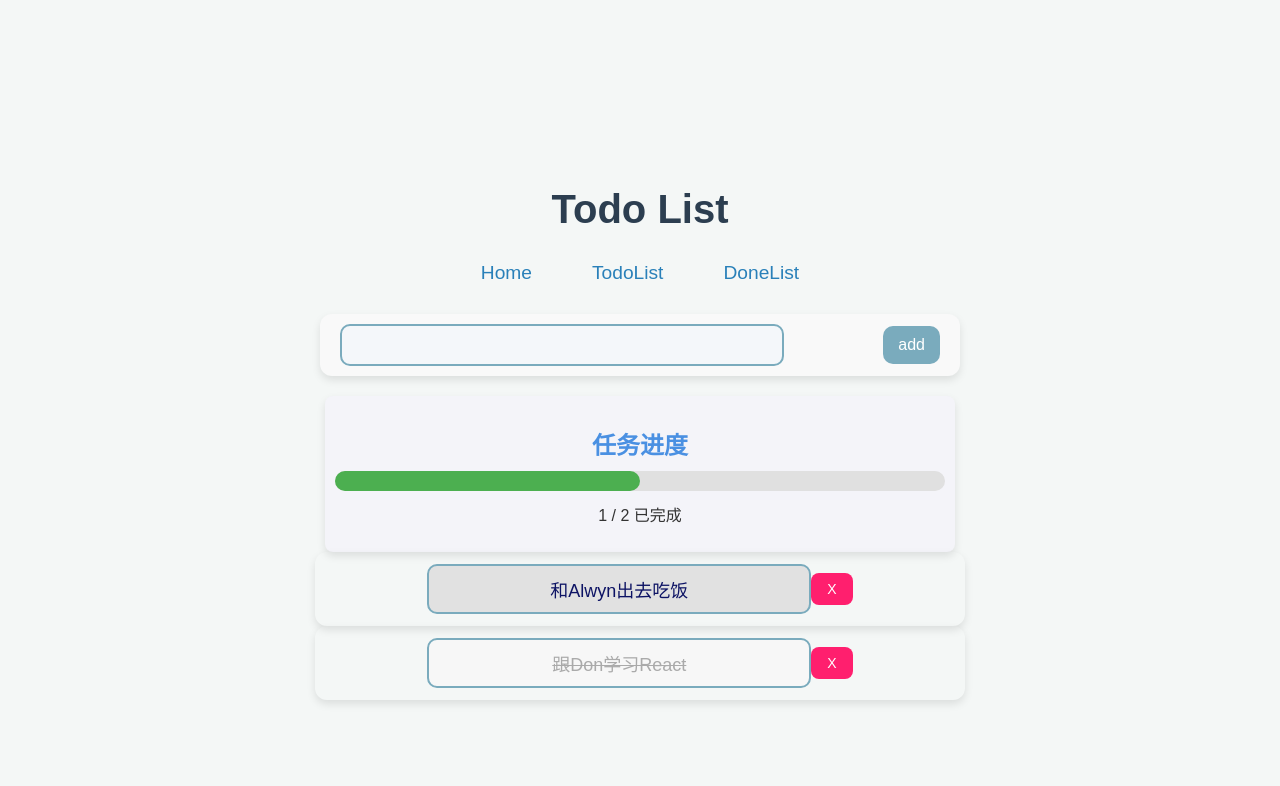
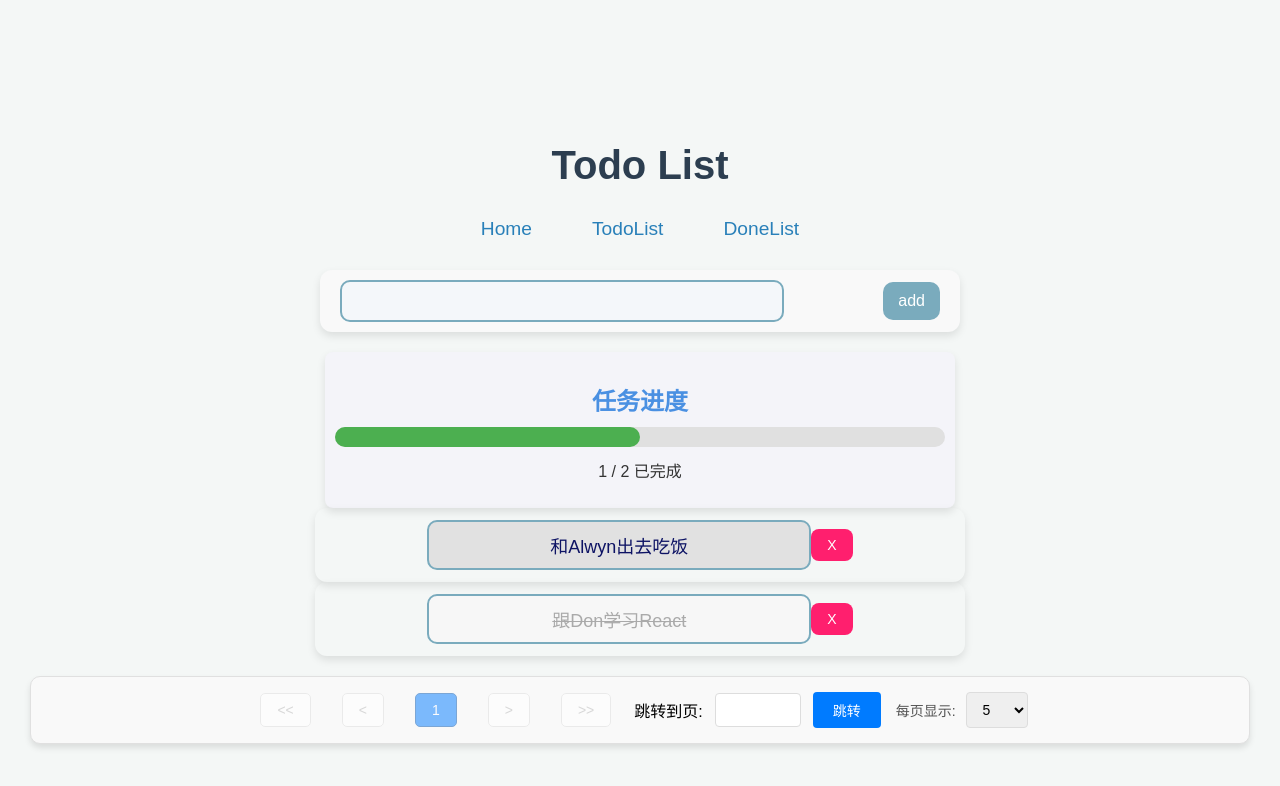
Before and after one commit to zaneshen314/day9-react-todolist-starter, a React (Create React App) app: page /todo-list in a window 1280 px wide. Shown: the top 786 px of the page. Built offline with nearby package versions, Linux system fonts and the light colour scheme; no server answers.

Commit message:
[todo]feat,add Pagination

```diff
--- a/src/components/TodoGroup.jsx
+++ b/src/components/TodoGroup.jsx
@@ -1,16 +1,40 @@
-import { useContext } from "react";
-import TodoItem from "./TodoItem";
-import {TodoContext} from "../App";
+import React, { useState, useContext } from 'react';
+import { TodoContext } from '../App';
+import TodoItem from './TodoItem';
+import Pagination from '../utils/Pagination';
 
 const TodoGroup = () => {
-  const { state } = useContext(TodoContext)
-  return (
-      <div>
-        {state.map((todo) => {
-          return <TodoItem key={todo.id} todo={todo}/>
-        })}
-      </div>
-  );
-}
+    const { state } = useContext(TodoContext);
+
+    // 默认每页显示的 todo 数量
+    const [todosPerPage, setTodosPerPage] = useState(5);
+
+    // 计算当前页的 todos
+    const [currentPage, setCurrentPage] = useState(1);
+    const indexOfLastTodo = currentPage * todosPerPage;
+    const indexOfFirstTodo = indexOfLastTodo - todosPerPage;
+    const currentTodos = state.slice(indexOfFirstTodo, indexOfLastTodo);
+
+    // 处理分页变化
+    const handlePageChange = (pageNumber) => {
+        setCurrentPage(pageNumber);
+    };
+
+    return (
+        <div className="todo-group">
+            {/* 渲染当前页的 todos */}
+            {currentTodos.map((todo) => (
+                <TodoItem key={todo.id} todo={todo} />
+            ))}
+
+            {/* 分页组件 */}
+            <Pagination
+                totalItems={state.length}
+                itemsPerPage={todosPerPage}
+                onPageChange={handlePageChange}
+            />
+        </div>
+    );
+};
 
 export default TodoGroup;
--- /dev/null
+++ b/src/utils/Pagination.jsx
@@ -0,0 +1,113 @@
+import React, { useState } from 'react';
+import PropTypes from 'prop-types';
+import './css/Pagination.css';
+
+const Pagination = ({ totalItems, itemsPerPage, onPageChange }) => {
+    const [currentPage, setCurrentPage] = useState(1);
+    const [jumpPage, setJumpPage] = useState('');
+
+    // 计算总页数
+    const totalPages = Math.ceil(totalItems / itemsPerPage);
+
+    // 点击页码按钮时
+    const handlePageChange = (pageNumber) => {
+        if (pageNumber < 1 || pageNumber > totalPages) return;
+        setCurrentPage(pageNumber);
+        onPageChange(pageNumber);
+    };
+
+    // 选择每页显示的条目数
+    const handleItemsPerPageChange = (e) => {
+        onPageChange(1);
+    };
+
+    // 跳转到指定页码
+    const handleJumpPageChange = () => {
+        const page = Number(jumpPage);
+        if (page >= 1 && page <= totalPages) {
+            setCurrentPage(page);
+            onPageChange(page);
+        } else {
+            alert('请输入有效的页码');
+        }
+    };
+
+    return (
+        <div className="pagination-container">
+            <button
+                onClick={() => handlePageChange(1)}
+                disabled={currentPage === 1}
+                className="pagination-button"
+            >
+                {"<<"}
+            </button>
+            <button
+                onClick={() => handlePageChange(currentPage - 1)}
+                disabled={currentPage === 1}
+                className="pagination-button"
+            >
+                {"<"}
+            </button>
+
+            {/* 页码按钮 */}
+            {Array.from({ length: totalPages }, (_, index) => index + 1).map((page) => (
+                <button
+                    key={page}
+                    onClick={() => handlePageChange(page)}
+                    disabled={currentPage === page}
+                    className={`pagination-button ${currentPage === page ? "active" : ""}`}
+                >
+                    {page}
+                </button>
+            ))}
+
+            <button
+                onClick={() => handlePageChange(currentPage + 1)}
+                disabled={currentPage === totalPages}
+                className="pagination-button"
+            >
+                {">"}
+            </button>
+            <button
+                onClick={() => handlePageChange(totalPages)}
+                disabled={currentPage === totalPages}
+                className="pagination-button"
+            >
+                {">>"}
+            </button>
+
+
+            {/* 跳转到指定页 */}
+            <div className="jump-page">
+                <label>跳转到页:</label>
+                <input
+                    type="number"
+                    value={jumpPage}
+                    onChange={(e) => setJumpPage(e.target.value)}
+                    min="1"
+                    max={totalPages}
+                />
+                <button onClick={handleJumpPageChange}>跳转</button>
+            </div>
+
+            {/* 每页显示的条目数 */}
+            <div className="per-page-selection">
+                <label>每页显示: </label>
+                <select value={itemsPerPage} onChange={handleItemsPerPageChange}>
+                    <option value={5}>5</option>
+                    <option value={10}>10</option>
+                    <option value={15}>15</option>
+                </select>
+            </div>
+        </div>
+    );
+};
+
+// PropTypes 校验
+Pagination.propTypes = {
+    totalItems: PropTypes.number.isRequired,
+    itemsPerPage: PropTypes.number.isRequired,
+    onPageChange: PropTypes.func.isRequired,
+};
+
+export default Pagination;
--- /dev/null
+++ b/src/utils/css/Pagination.css
@@ -0,0 +1,115 @@
+/* 整体分页容器 */
+.pagination-container {
+    display: flex;
+    justify-content: center;
+    align-items: center;
+    margin-top: 20px;
+    padding: 15px;
+    border: 1px solid #e0e0e0;
+    border-radius: 10px;
+    background-color: #f9f9f9;
+    box-shadow: 0 4px 6px rgba(0, 0, 0, 0.1);
+    flex-wrap: wrap; /* 确保分页元素换行 */
+    gap: 15px; /* 元素之间的间隔 */
+}
+
+/* 分页按钮样式 */
+.pagination-button {
+    padding: 8px 16px;
+    margin: 0 8px;
+    font-size: 14px;
+    background-color: #ffffff;
+    border: 1px solid #ddd;
+    border-radius: 5px;
+    cursor: pointer;
+    transition: all 0.3s ease;
+}
+
+.pagination-button:disabled {
+    cursor: not-allowed;
+    opacity: 0.5;
+}
+
+.pagination-button:hover:not(:disabled) {
+    background-color: #007bff;
+    color: white;
+    border-color: #007bff;
+}
+
+.pagination-button.active {
+    background-color: #007bff;
+    color: white;
+    border-color: #0056b3;
+}
+
+/* 跳转到页和每页显示部分样式 */
+.pagination-options {
+    display: flex;
+    align-items: center;
+    justify-content: center;
+    gap: 20px; /* 保证“每页显示”和“跳转到页”之间的间距 */
+}
+
+/* 跳转到页输入框样式 */
+.jump-page {
+    display: flex;
+    align-items: center;
+}
+
+.jump-page input {
+    padding: 8px 12px;
+    margin-left: 12px;
+    width: 60px;
+    border: 1px solid #ddd;
+    border-radius: 4px;
+    font-size: 14px;
+    transition: all 0.3s ease;
+}
+
+.jump-page input:focus {
+    border-color: #007bff;
+    outline: none;
+}
+
+.jump-page button {
+    padding: 8px 20px;
+    margin-left: 12px;
+    background-color: #007bff;
+    color: white;
+    border: none;
+    border-radius: 4px;
+    font-size: 14px;
+    cursor: pointer;
+    transition: background-color 0.3s ease;
+}
+
+.jump-page button:hover {
+    background-color: #0056b3;
+}
+
+/* 每页显示的条目数 */
+.per-page-selection {
+    display: flex;
+    align-items: center;
+    font-size: 16px;
+}
+
+.per-page-selection label {
+    margin-right: 10px;
+    font-size: 14px;
+    color: #555;
+}
+
+.per-page-selection select {
+    padding: 8px 12px;
+    font-size: 14px;
+    border: 1px solid #ddd;
+    border-radius: 4px;
+    cursor: pointer;
+    transition: border-color 0.3s ease;
+}
+
+.per-page-selection select:focus {
+    border-color: #007bff;
+    outline: none;
+}
```
